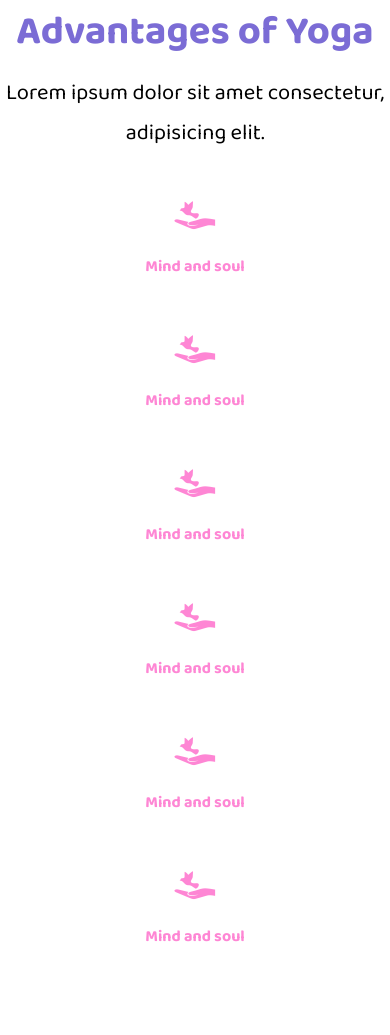
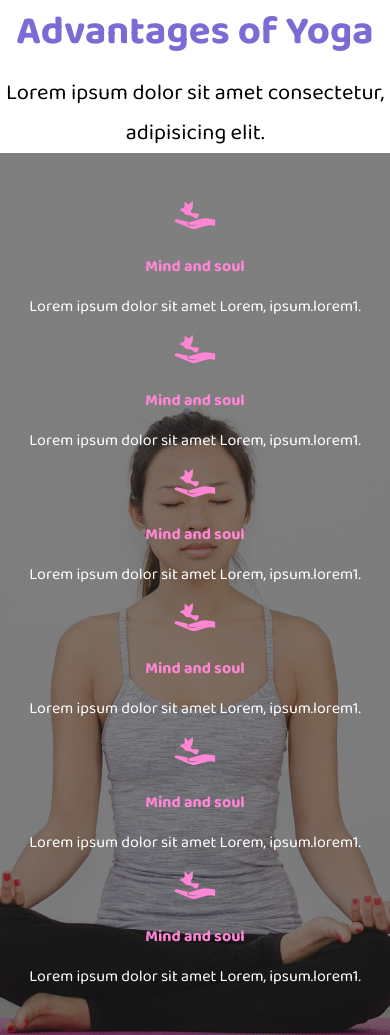
Before and after one commit to tgarg178/Yoga, a plain HTML site: page index.html in a window 390 px wide. Shown: the part 3671-4706 px from the top of the page. Drawn offline with nearby package versions, Linux system fonts and the light colour scheme; a web font is replaced by a local one.

Commit message:
Update phone.css

```diff
--- a/phone.css
+++ b/phone.css
@@ -312,7 +312,7 @@
 {
     .row-3-main-main
     {
-        background-image: url(img/advantages-of-yoga-mobile.jpg);
+        background-image: url(advantages-of-yoga-mobile.jpg);
         background-position: center;
         background-repeat: no-repeat;
         background-size: cover;
```
